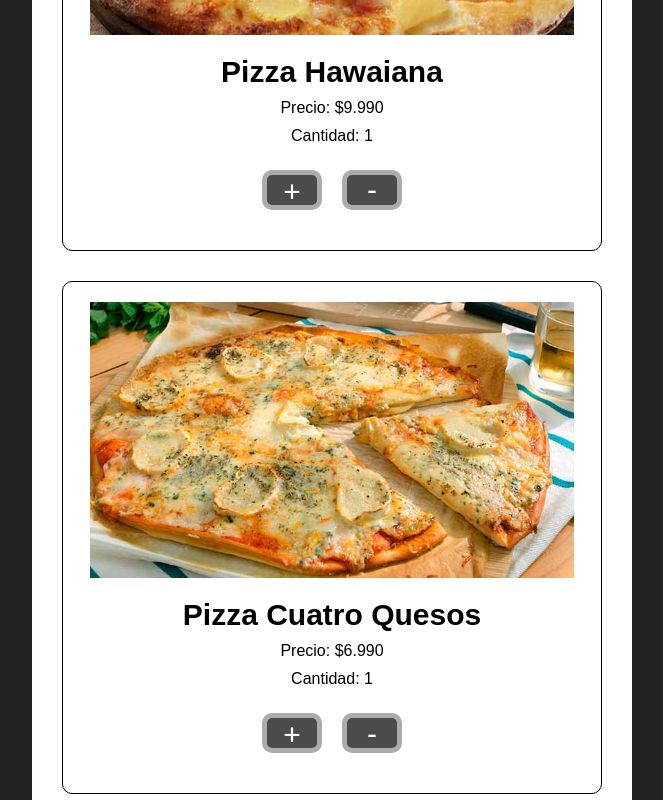
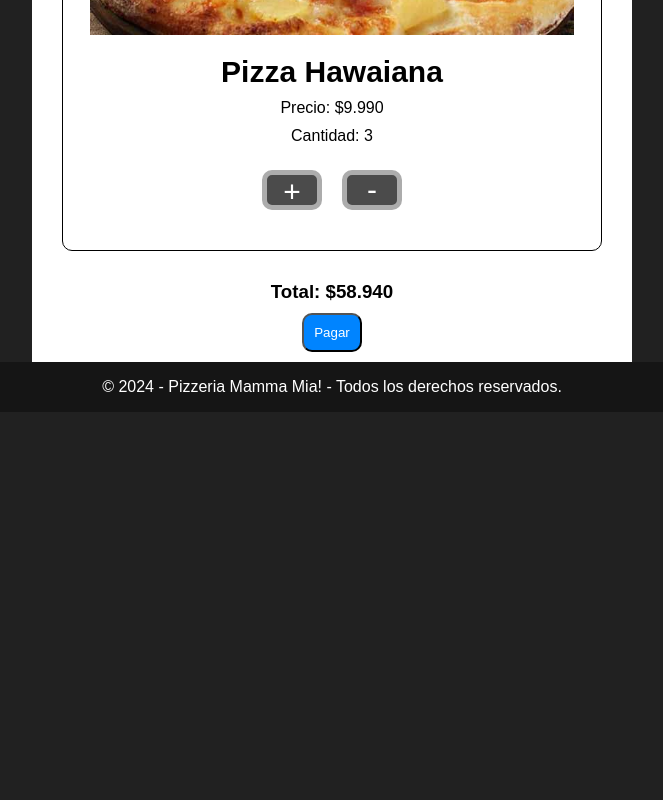
Before and after one commit to carredondoc/pizzeria, a React (Vite) app: page / in a window 1280 px wide. Shown: the part 5180-5980 px from the top of the page, without its empty margins (308-971 px from the left). After the commit the page ends 5592 px from the top, so only its background shows below. Built offline with nearby package versions, Linux system fonts and the light colour scheme.

Commit message:
Definitivo 01

```diff
--- a/src/components/Cart.jsx
+++ b/src/components/Cart.jsx
@@ -1,33 +1,32 @@
 import React, { useState } from "react";
-import pizzas from "../pizzas"; // Asegúrate de que este archivo contiene los datos de las pizzas
+import { cartItems } from "../pizzas";
 import "./styles.css";
 
 const Cart = () => {
-  // Inicializa el carrito con las pizzas y una cantidad de 1
-  const initialCart = pizzas.map((pizza) => ({ ...pizza, quantity: 1 }));
-  const [cart, setCart] = useState(initialCart);
 
-  // Función para incrementar la cantidad
+  const [cart, setCart] = useState(cartItems);
+
+
   const increaseQuantity = (index) => {
     const updatedCart = [...cart];
     updatedCart[index].quantity += 1;
     setCart(updatedCart);
   };
 
-  // Función para disminuir la cantidad (y eliminar si llega a 0)
+
   const decreaseQuantity = (index) => {
     const updatedCart = [...cart];
     if (updatedCart[index].quantity > 1) {
       updatedCart[index].quantity -= 1;
     } else {
-      updatedCart.splice(index, 1); // Elimina la pizza si la cantidad es 0
+      updatedCart.splice(index, 1);
     }
     setCart(updatedCart);
   };
 
-  // Calcular el total del carrito
+
   const totalPrice = cart.reduce(
-    (total, pizza) => total + pizza.price * pizza.quantity,
+    (total, item) => total + item.price * item.quantity,
     0
   );
 
@@ -35,23 +34,19 @@ const Cart = () => {
     <div className="containerCart">
       <h2>🛒 Carrito de compras</h2>
       <ul className="itemsCart">
-        {cart.map((pizza, index) => (
+        {cart.map((item, index) => (
           <li key={index} className="listaItemsCart">
-            <img
-              src={pizza.image}
-              alt={pizza.name}
-              className="imagenItemCart"
-            />
+            <img src={item.image} alt={item.name} className="imagenItemCart" />
             <div className="containerTextos">
-              <h3>{pizza.name}</h3>
+              <h3>{item.name}</h3>
               <p>
                 Precio:{" "}
-                {pizza.price.toLocaleString("es-CL", {
+                {item.price.toLocaleString("es-CL", {
                   style: "currency",
                   currency: "CLP",
                 })}
               </p>
-              <p>Cantidad: {pizza.quantity}</p>
+              <p>Cantidad: {item.quantity}</p>
             </div>
             <div className="botonesCart">
               <button onClick={() => increaseQuantity(index)}>+</button>
--- a/src/components/styles.css
+++ b/src/components/styles.css
@@ -381,7 +381,7 @@ font-size: 30px;
 }
 
 .botonMenos{
-  line-height: 5px;
+  line-height: 20px;
 }
 
 .botonPagar{
--- a/src/pages/Home.jsx
+++ b/src/pages/Home.jsx
@@ -1,6 +1,6 @@
 import React from "react";
 import CardPizza from "../components/CardPizza";
-import pizzas from "../pizzas";
+import { pizzas } from "../pizzas";
 import "../components/styles.css";
 
 const Home = () => {
@@ -15,7 +15,10 @@ const Home = () => {
             title={pizza.name}
             description="Ingredientes"
             ingredients={pizza.ingredients}
-            precio={pizza.price.toLocaleString('es-CL', { style: 'currency', currency: 'CLP' })}
+            precio={pizza.price.toLocaleString("es-CL", {
+              style: "currency",
+              currency: "CLP",
+            })}
           />
         ))}
       </div>
--- a/src/pizzas.js
+++ b/src/pizzas.js
@@ -1,9 +1,11 @@
+// Importar imágenes
 import margaritaImage from "./assets/images/margarita.jpg";
 import pepperoniImage from "./assets/images/pepperoni.jpg";
 import hawaianaImage from "./assets/images/hawaiana.jpg";
 import cuatroQuesosImage from "./assets/images/quesos.jpg";
 import vegetarianaImage from "./assets/images/vegetariana.jpg";
 import bbqChickenImage from "./assets/images/bbq.jpg";
+
 
 const pizzas = [
   {
@@ -50,4 +52,27 @@ const pizzas = [
   },
 ];
 
-export default pizzas;
+
+const cartItems = [
+  {
+    name: "Pizza Margarita",
+    price: 8990,
+    quantity: 2,
+    image: margaritaImage,
+  },
+  {
+    name: "Pizza Pepperoni",
+    price: 10990,
+    quantity: 1,
+    image: pepperoniImage,
+  },
+  {
+    name: "Pizza Hawaiana",
+    price: 9990,
+    quantity: 3,
+    image: hawaianaImage,
+  },
+];
+
+
+export { pizzas, cartItems };
```
